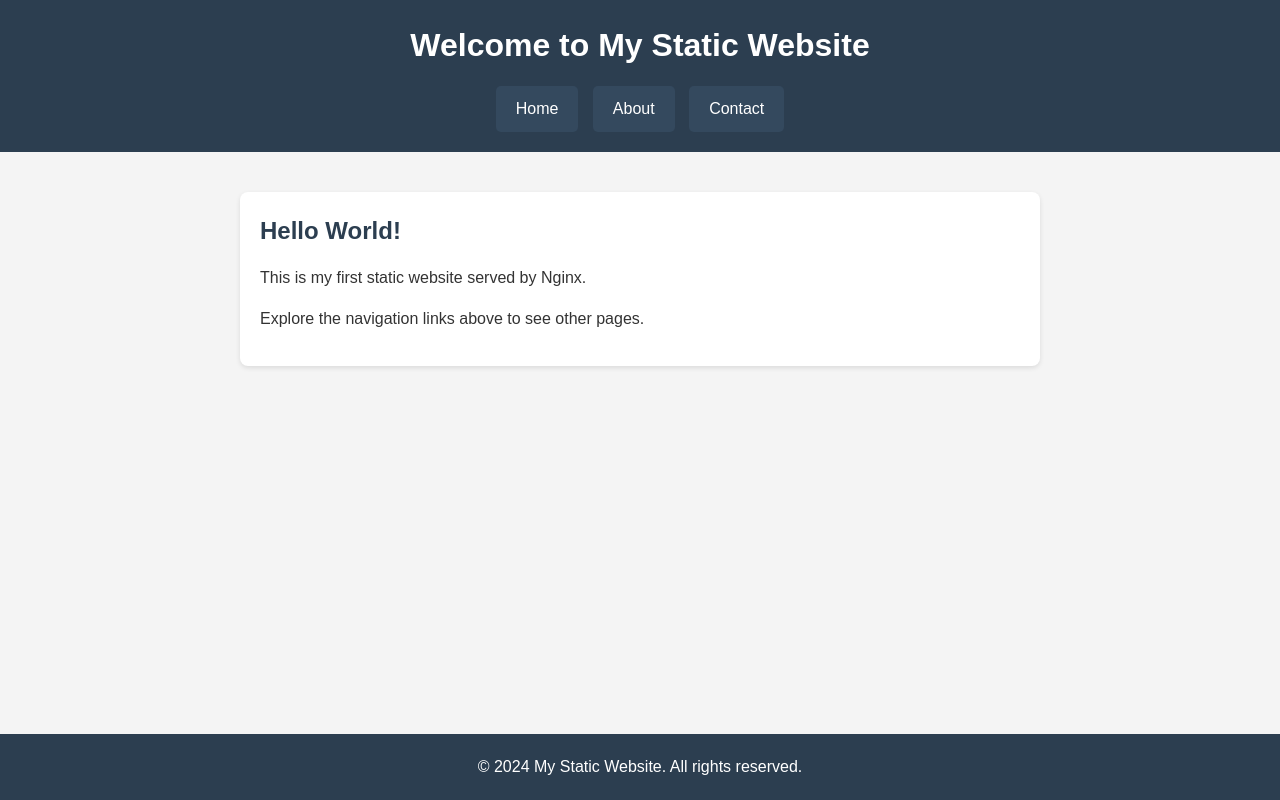
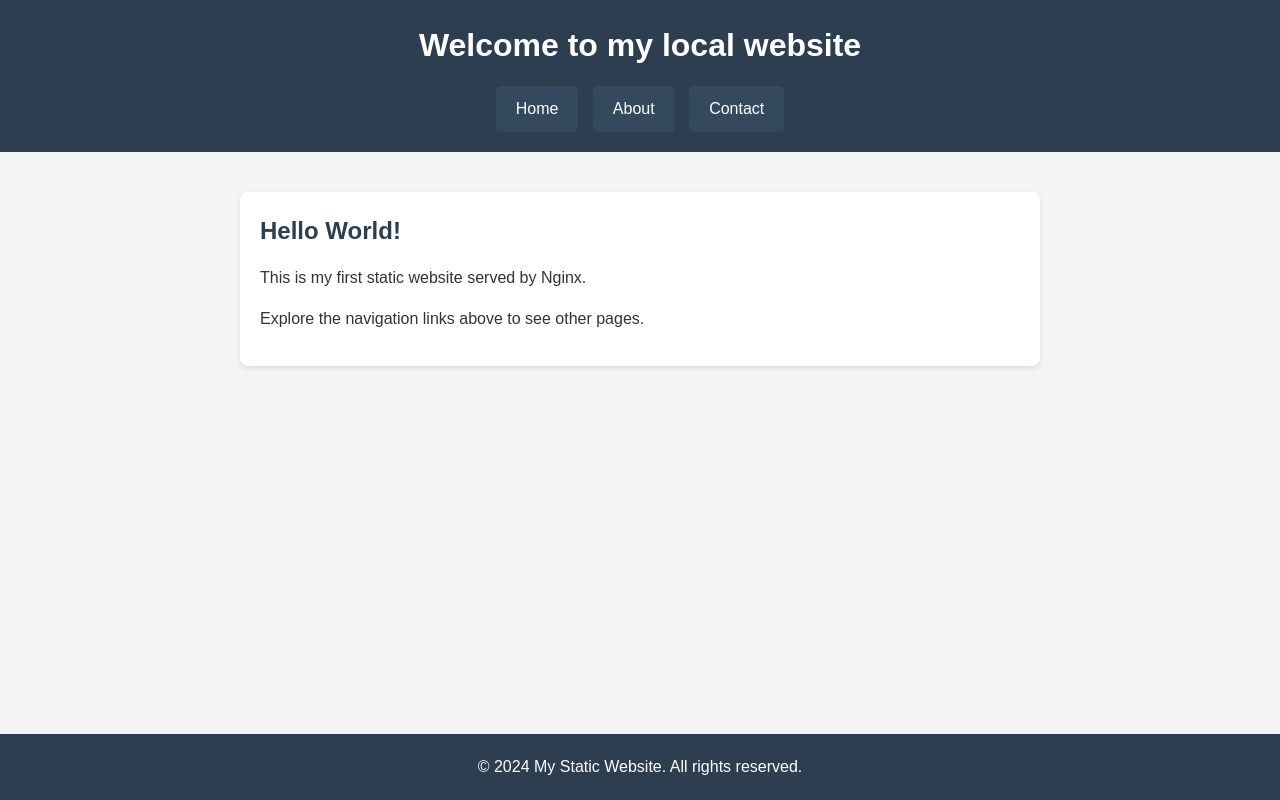
Before and after one commit to dmodrn/localwebsite, a plain HTML site: page index.html in a window 1280 px wide. Drawn offline with Linux system fonts and the light colour scheme.

Commit message:
just updated a change

```diff
--- a/index.html
+++ b/index.html
@@ -8,7 +8,7 @@
 </head>
 <body>
     <header>
-        <h1>Welcome to My Static Website</h1>
+        <h1>Welcome to my local website</h1>
         <nav>
             <a href="index.html">Home</a>
             <a href="about.html">About</a>
```
